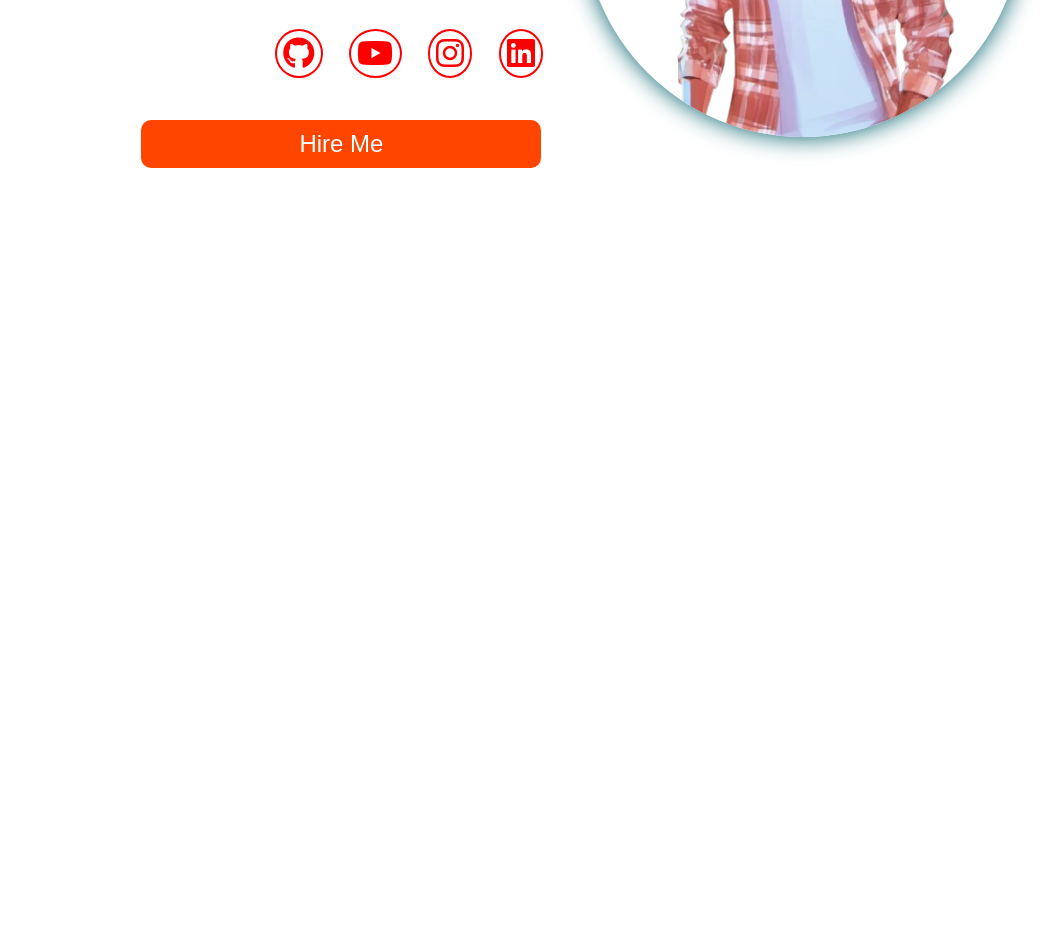
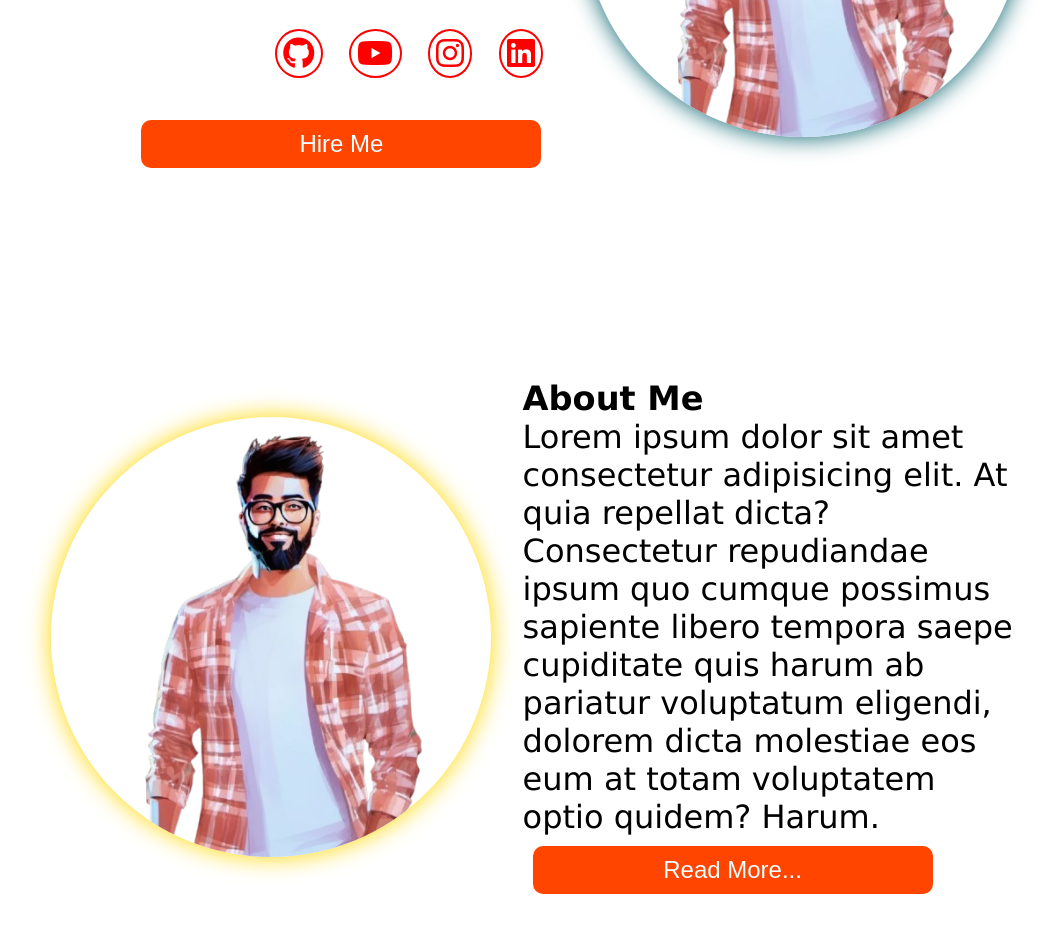
Before and after one commit to Govardhan-VP/QuantumGrid, a plain HTML site: page Personal Portfolio/Index.html in a window 1280 px wide. Shown: the part 524-1456 px from the top of the page, without its empty margins (103-1167 px from the left). Before the commit the page ends 805 px from the top, so only its background shows below. Drawn offline with Linux system fonts and the light colour scheme.

Commit message:
updated the about section in portfolio

```diff
--- a/Personal Portfolio/Index.html
+++ b/Personal Portfolio/Index.html
@@ -80,6 +80,24 @@
                 </div>
             </section>
 
+            <!-- ================= About section================= -->
+            <section class="about" id="about">
+                <div class="about-image">
+                    <img src="./Images/profile.png" alt="profile">
+                </div>
+                <div class="about-content">
+                    <h2>About <span>Me</span></h2>
+                    <p>Lorem ipsum dolor sit amet consectetur adipisicing elit. At quia repellat dicta? Consectetur
+                        repudiandae ipsum quo cumque possimus sapiente libero tempora saepe cupiditate quis harum ab
+                        pariatur voluptatum eligendi, dolorem dicta molestiae eos eum at totam voluptatem optio quidem?
+                        Harum.
+                    </p>
+                    <div class="btn-grp">
+                        <button>Read More...</button>
+                    </div>
+                </div>
+            </section>
+
         </main>
 
         <!-- javascript -->
--- a/Personal Portfolio/style.css
+++ b/Personal Portfolio/style.css
@@ -159,6 +159,32 @@ section {
     transition: 0.4s ease-in-out;
 }
 
+/* ==================================About section=============================== */
+.about {
+    display: flex;
+    align-items: center;
+    justify-content: center;
+    gap: 2rem;
+}
+
+.about-image img {
+    width: 55vh;
+    border-radius: 50%;
+    box-shadow: 0 0 25px var(--accent-color);
+    transition: 0.4s ease-in-out;
+}
+
+.about-content {
+    display: flex;
+    flex-direction: column;
+    align-items: flex-start;
+    text-align: left;
+}
+
+.about-content h2 {
+    font-size: 2.1rem;
+    text-transform: capitalize;
+}
 
 @media(max-width:600px) {
     .logo {
```
